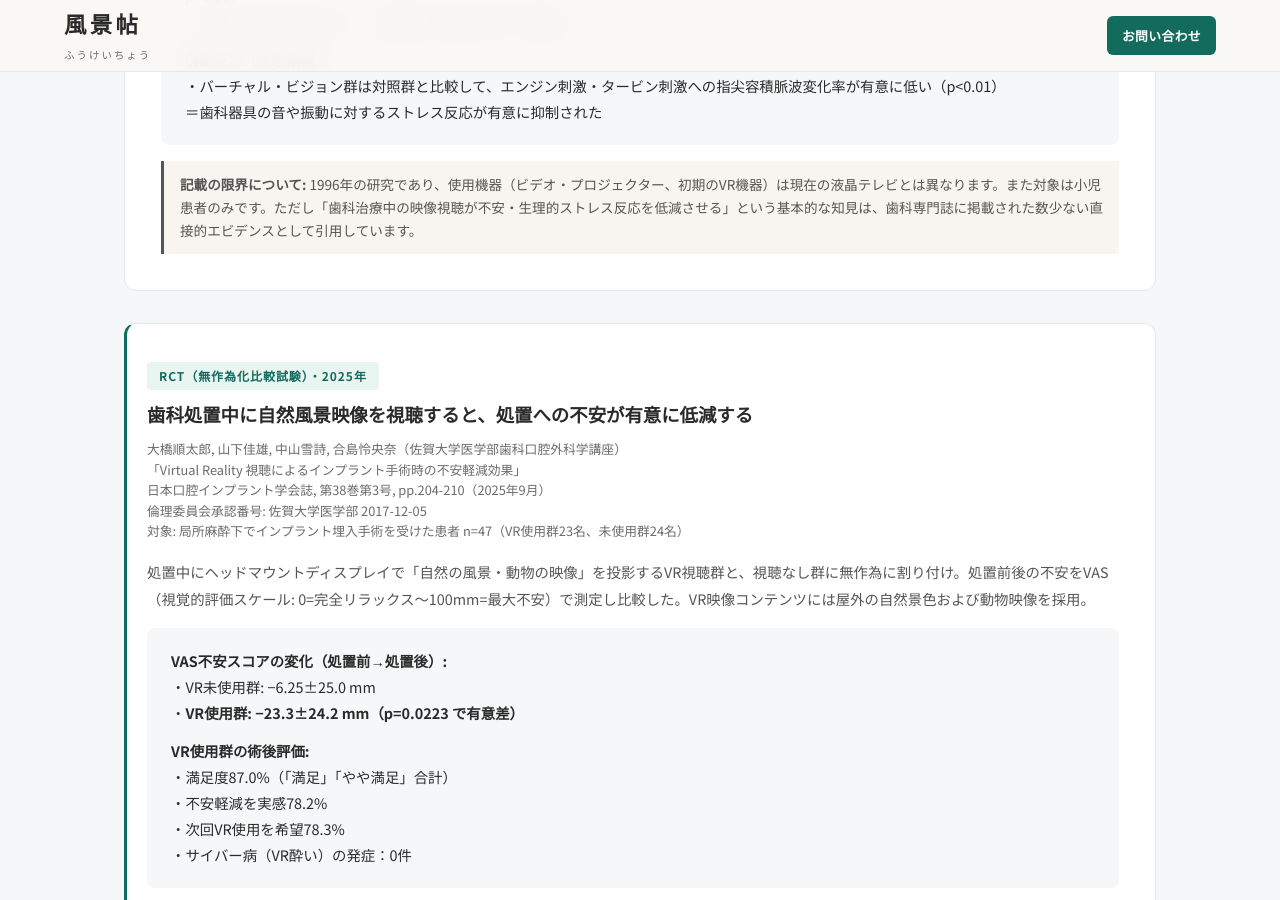
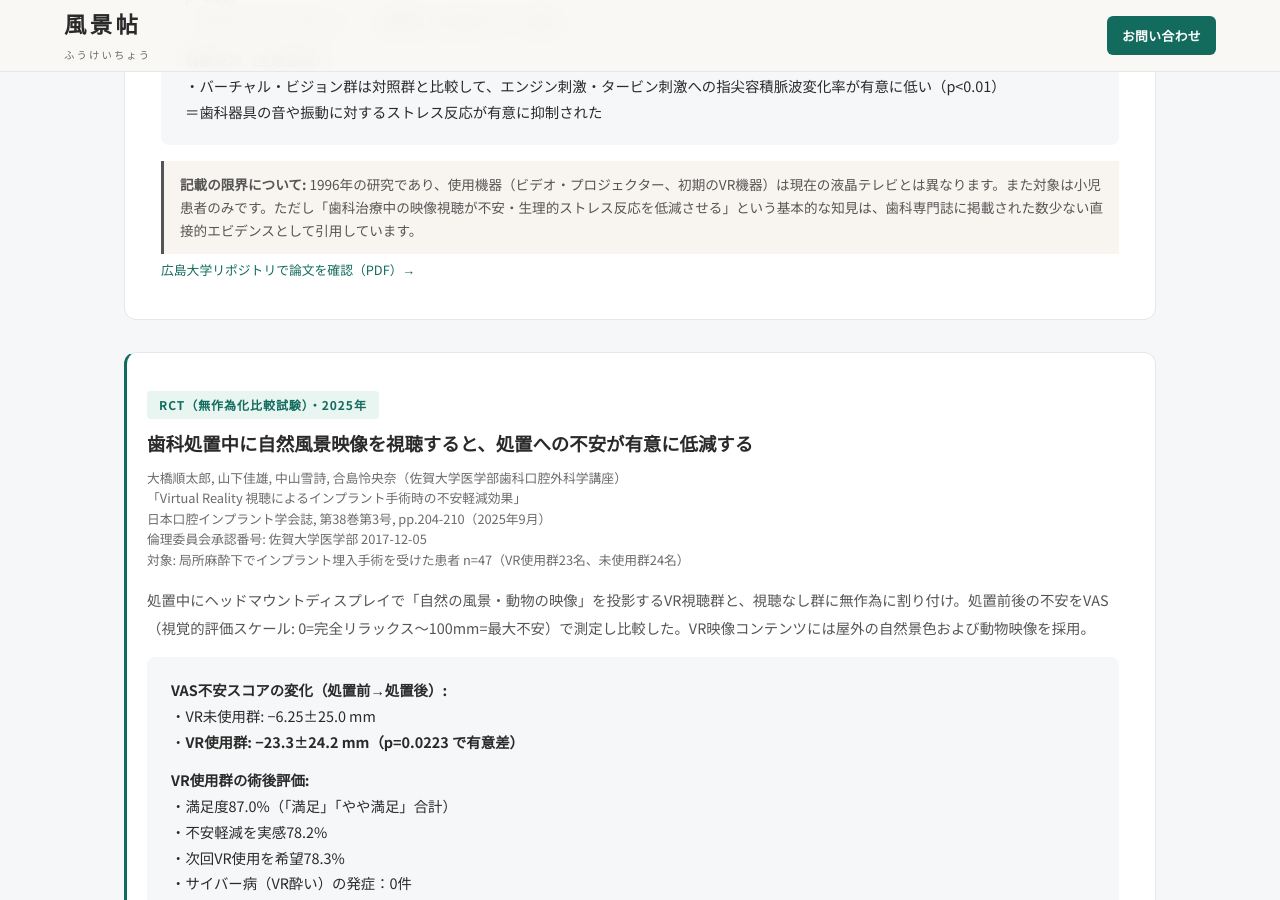
Before and after one commit to dr836gnypeq-ctrl/fukeichou-site, a Jekyll site: the page built from evidence/clinic.html, in a window 1280 px wide and 900 px high, scrolled down 8523 px. Built offline with Jekyll 4.4.1, drawn with Linux system fonts in a browser that asks for light colours; nearby versions of some CDN libraries; some of the changed text lies outside the part shown.

Commit message:
clinic: add hiroshima repo PDF link for Ishikawa 1996

```diff
--- a/evidence/clinic.html
+++ b/evidence/clinic.html
@@ -260,6 +260,7 @@ description: クリニック・歯科・心療内科の待合室における自
 <div class="ev-study-note">
 <strong>記載の限界について:</strong> 1996年の研究であり、使用機器（ビデオ・プロジェクター、初期のVR機器）は現在の液晶テレビとは異なります。また対象は小児患者のみです。ただし「歯科治療中の映像視聴が不安・生理的ストレス反応を低減させる」という基本的な知見は、歯科専門誌に掲載された数少ない直接的エビデンスとして引用しています。
 </div>
+<a class="ev-study-link" href="https://hiroshima.repo.nii.ac.jp/record/2029004/files/jhuds_28-1_183.pdf" target="_blank" rel="noopener">広島大学リポジトリで論文を確認（PDF）→</a>
 </div>
 
 <!-- ⑦ 歯科RCT×自然映像×不安低減（最新） -->
@@ -375,7 +376,7 @@ description: クリニック・歯科・心療内科の待合室における自
 <div class="ev-ref-item">Halperson, E. et al. (2020). The effect of the waiting room's environment on level of anxiety experienced by children prior to dental treatment. <em>BMC Oral Health</em>, 20, 12. <a href="https://pmc.ncbi.nlm.nih.gov/articles/PMC6937630/" target="_blank" rel="noopener">PMC</a></div>
 <div class="ev-ref-item">Beukeboom, C.J., Langeveld, D. & Tanja-Dijkstra, K. (2012). Stress-reducing effects of real and artificial nature in a hospital waiting room. <em>Journal of Alternative and Complementary Medicine</em>, 18(4), 329-333. <a href="https://doi.org/10.1089/acm.2011.0488" target="_blank" rel="noopener">DOI</a></div>
 <div class="ev-ref-item">曽我部正弘, 岡久稔也, 中園雅彦, 高山哲治 (2020). 映像・照明を用いた視覚刺激によるdistractionの上部消化管内視鏡検査受診者への影響. <em>日本消化器がん検診学会雑誌</em>, 58(6), 983-995. UMIN000018579.</div>
-<div class="ev-ref-item">石川隆義, 佐牟田毅, 簡妙容, 永田綾, 岩本由紀, 長坂信夫 (1996). 小児歯科治療時における視聴覚リラクゼーション法の効果に関する研究. <em>広大歯誌</em>, 28, 181-187. <span style="color:var(--color-text-muted,#999);font-size:.85em">（オンライン未収録）</span></div>
+<div class="ev-ref-item">石川隆義, 佐牟田毅, 簡妙容, 永田綾, 岩本由紀, 長坂信夫 (1996). 小児歯科治療時における視聴覚リラクゼーション法の効果に関する研究. <em>広大歯誌</em>, 28, 181-187. <a href="https://hiroshima.repo.nii.ac.jp/record/2029004/files/jhuds_28-1_183.pdf" target="_blank" rel="noopener">広島大学リポジトリ（PDF）</a></div>
 <div class="ev-ref-item">大橋順太郎, 山下佳雄, 中山雪詩, 合島怜央奈 (2025). Virtual Reality視聴によるインプラント手術時の不安軽減効果. <em>日本口腔インプラント学会誌</em>, 38(3), 204-210. <a href="https://www.jstage.jst.go.jp/article/jsoi/38/3/38_204/_article/-char/ja" target="_blank" rel="noopener">J-STAGE</a></div>
 <div class="ev-ref-item">Ulrich, R.S. (1991). Effects of interior design on wellness. <em>J Health Care Interior Design</em>, 3, 97-109.</div>
 <div class="ev-ref-item">Kaplan, R. & Kaplan, S. (1989). <em>The Experience of Nature.</em> Cambridge University Press.</div>
```
